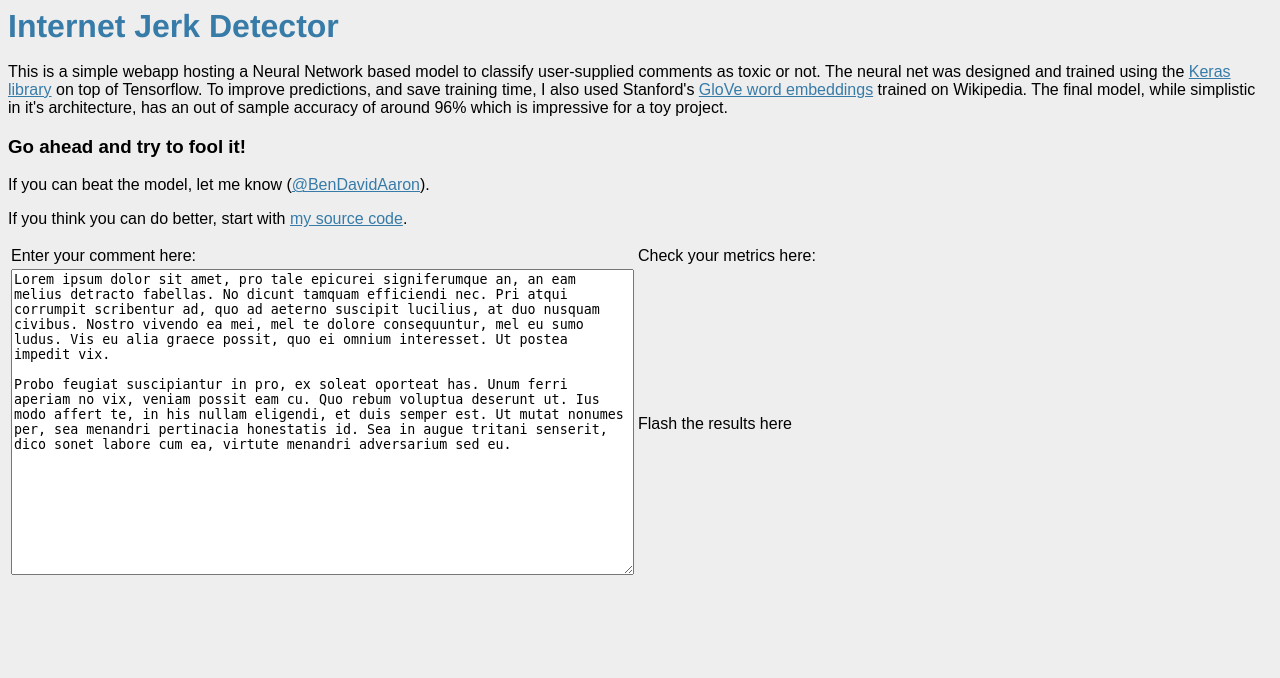
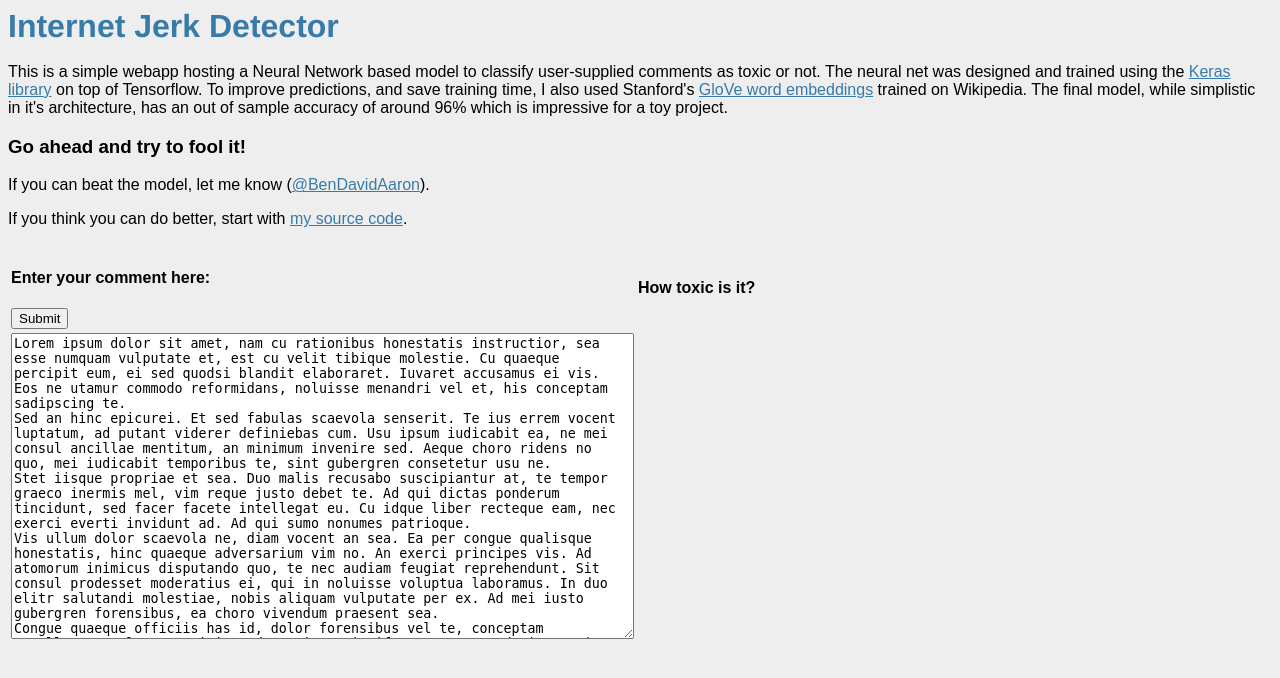
Before and after one commit to BenDavidAaron/toxic-commentary, a Flask app: page / in a window 1280 px wide. Shown: the top 678 px of the page. Run offline with Flask 2, Linux system fonts and the light colour scheme; parts of the project's set-up code (start-up, migrations or seed data) failed here and were passed over; some libraries are stand-ins or nearby versions.

Commit message:
Finished the major bones of the webapp

```diff
--- a/app/app.py
+++ b/app/app.py
@@ -1,10 +1,37 @@
+import pickle
 from flask import Flask, render_template, request, redirect
+import tensorflow as tf
+from keras.models import load_model
+from keras.preprocessing.sequence import pad_sequences
+
 
 app = Flask(__name__)
+app.vars = {}
 
-@app.route('/')
+app.vars['tokenizer'] = pickle.load(open('model-development/models/comment-tokenizer.pkl','rb'))
+app.vars['model'] = load_model('model-development/models/cat-cross-model-e2.h5')
+graph = tf.get_default_graph()
+max_len = 200
+
+lorem_ipsum = """Lorem ipsum dolor sit amet, nam cu rationibus honestatis instructior, sea esse numquam vulputate et, est cu velit tibique molestie. Cu quaeque percipit eum, ei sed quodsi blandit elaboraret. Iuvaret accusamus ei vis. Eos ne utamur commodo reformidans, noluisse menandri vel et, his conceptam sadipscing te.
+Sed an hinc epicurei. Et sed fabulas scaevola senserit. Te ius errem vocent luptatum, ad putant viderer definiebas cum. Usu ipsum iudicabit ea, ne mei consul ancillae mentitum, an minimum invenire sed. Aeque choro ridens no quo, mei iudicabit temporibus te, sint gubergren consetetur usu ne.
+Stet iisque propriae et sea. Duo malis recusabo suscipiantur at, te tempor graeco inermis mel, vim reque justo debet te. Ad qui dictas ponderum tincidunt, sed facer facete intellegat eu. Cu idque liber recteque eam, nec exerci everti invidunt ad. Ad qui sumo nonumes patrioque.
+Vis ullum dolor scaevola ne, diam vocent an sea. Ea per congue qualisque honestatis, hinc quaeque adversarium vim no. An exerci principes vis. Ad atomorum inimicus disputando quo, te nec audiam feugiat reprehendunt. Sit consul prodesset moderatius ei, qui in noluisse voluptua laboramus. In duo elitr salutandi molestiae, nobis aliquam vulputate per ex. Ad mei iusto gubergren forensibus, ea choro vivendum praesent sea.
+Congue quaeque officiis has id, dolor forensibus vel te, conceptam appellantur vel te. In iriure deseruisse signiferumque eam, ad sit possim quaeque. Id vix rebum populo molestiae, usu debitis nominavi no. Stet mazim evertitur has ne. Ne nec facer sadipscing. Vim semper nominati ex. Ea ius elit legere adipisci."""
+
+@app.route('/', methods =['GET', 'POST'])
 def index():
-    return render_template('index.html')
-
+    if request.method == 'GET':
+        return render_template('index.html', comment = lorem_ipsum, score = "")
+    else:
+        comment = str(request.form['comment'])
+        global graph
+        with graph.as_default():
+            #do inference here
+            tokens = app.vars['tokenizer'].texts_to_sequences([comment])
+            arr = pad_sequences(tokens, maxlen=max_len)
+            pred = app.vars['model'].predict(arr)[0][1]
+            tox_score = f'We\'re {pred*100:{5}.{5}}% certain that this comment is Toxic'
+        return render_template('index.html', comment=comment, score = tox_score)
 if __name__ == '__main__':
     app.run(port=33507, debug=True)
--- a/app/templates/index.html
+++ b/app/templates/index.html
@@ -23,28 +23,29 @@
     </h3>
     <p>If you can beat the model, let me know (<a href="https://twitter.com/BenDavidAaron">@BenDavidAaron</a>).</p>
     <p>If you think you can do better, start with <a href="https://github.com/BenDavidAaron/toxic-commentary">my source code</a>.</p>
+    <form id="comment" method="post">
       <table>
         <tr>
           <td>
-          Enter your comment here:
+            <h4>Enter your comment here:</h4>
+            <input type="submit" value="Submit">
           </td>
           <td>
-          Check your metrics here:
+            <h4>How toxic is it?</h4>
           </td>
         </tr>
         <tr>
           <td>
             <textarea name="comment" rows=20 cols="75">
-Lorem ipsum dolor sit amet, pro tale epicurei signiferumque an, an eam melius detracto fabellas. No dicunt tamquam efficiendi nec. Pri atqui corrumpit scribentur ad, quo ad aeterno suscipit lucilius, at duo nusquam civibus. Nostro vivendo ea mei, mel te dolore consequuntur, mel eu sumo ludus. Vis eu alia graece possit, quo ei omnium interesset. Ut postea impedit vix.
-
-Probo feugiat suscipiantur in pro, ex soleat oporteat has. Unum ferri aperiam no vix, veniam possit eam cu. Quo rebum voluptua deserunt ut. Ius modo affert te, in his nullam eligendi, et duis semper est. Ut mutat nonumes per, sea menandri pertinacia honestatis id. Sea in augue tritani senserit, dico sonet labore cum ea, virtute menandri adversarium sed eu.
+{{comment}}
             </textarea>
           </td>
           <td>
-          Flash the results here
+            <h1>{{score}}</h1>
           </td>
         </tr>
       </table>
+    </form>
     <!-- Bootstrap core JavaScript
     ================================================== -->
     <!-- Placed at the end of the document so the pages load faster -->
--- a/app/wsgi.py
+++ /dev/null
@@ -1 +0,0 @@
-from app import app as application
```
Also changed, not shown: app/app_helpers.py (deleted, +0 -9 lines), 1 other file. Lines whose indentation alone changed are shown as unchanged.
